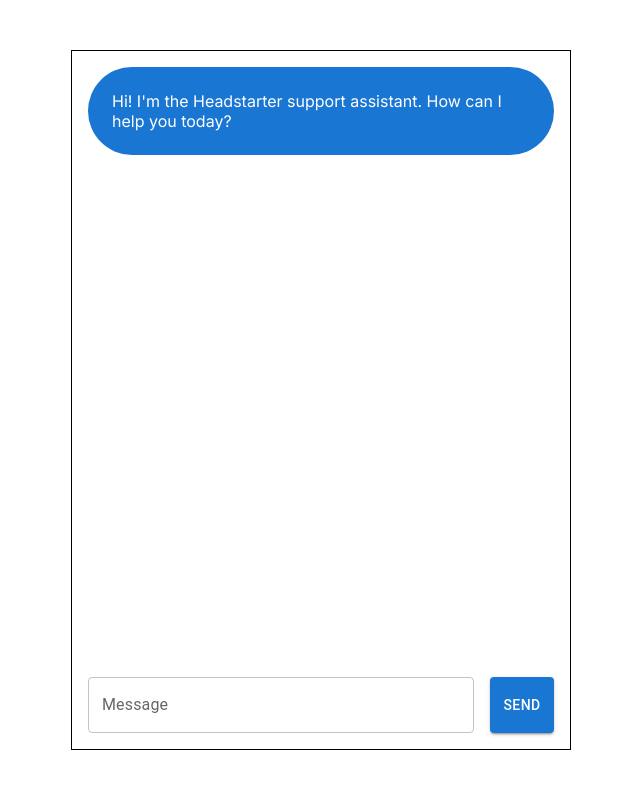
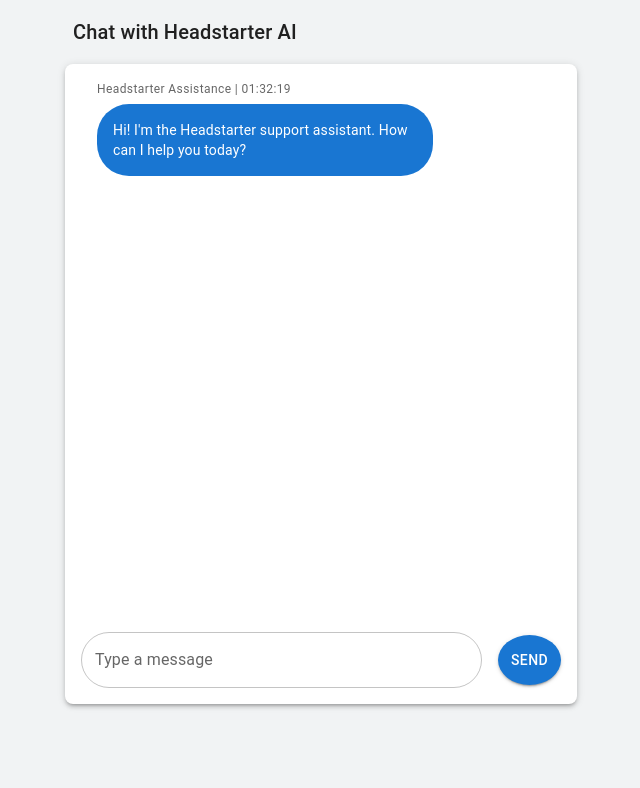
Before and after one commit to NanqiuH/chat_support, a Next.js app: page / in a window 1280 px wide. Shown: the top 788 px of the page, without its empty margins (319-959 px from the left). Built offline with nearby package versions, Linux system fonts and the light colour scheme.

Commit message:
style changed and time added

```diff
--- a/app/page.js
+++ b/app/page.js
@@ -1,30 +1,55 @@
-'use client'
+'use client';
 
-import { Box, Button, Stack, TextField } from '@mui/material'
-import { useState, useEffect, useRef } from 'react'
+import {
+  Box,
+  Button,
+  Stack,
+  TextField,
+  Typography,
+  CircularProgress,
+} from '@mui/material';
+import { useState, useEffect, useRef } from 'react';
+
+// Function to format timestamp
+const formatDate = (date) => {
+  const options = {
+    hour: '2-digit',
+    minute: '2-digit',
+    second: '2-digit',
+    hour12: false,
+  };
+  return date.toLocaleTimeString([], options);
+};
 
 export default function Home() {
   const [messages, setMessages] = useState([
     {
       role: 'assistant',
-      content: "Hi! I'm the Headstarter support assistant. How can I help you today?",
+      content:
+        "Hi! I'm the Headstarter support assistant. How can I help you today?",
+      timestamp: new Date(),
     },
-  ])
+  ]);
 
-  const [message, setMessage] = useState('')
-  const [isLoading, setIsLoading] = useState(false)
-
+  const [message, setMessage] = useState('');
+  const [isLoading, setIsLoading] = useState(false);
 
   const sendMessage = async () => {
-    if (!message.trim()) return;  // Don't send empty messages
-    setIsLoading(true)
+    if (!message.trim()) return; // Don't send empty messages
+    setIsLoading(true);
 
-    setMessage('')
+    const userMessage = {
+      role: 'user',
+      content: message,
+      timestamp: new Date(),
+    };
+
     setMessages((messages) => [
       ...messages,
-      { role: 'user', content: message },
-      { role: 'assistant', content: '' },
-    ])
+      userMessage,
+      { role: 'assistant', content: '', timestamp: new Date() }, // Placeholder for assistant response
+    ]);
+    setMessage('');
 
     try {
       const response = await fetch('/api/chat', {
@@ -32,55 +57,64 @@ export default function Home() {
         headers: {
           'Content-Type': 'application/json',
         },
-        body: JSON.stringify([...messages, { role: 'user', content: message }]),
-      })
+        body: JSON.stringify([...messages, userMessage]),
+      });
 
       if (!response.ok) {
-        throw new Error('Network response was not ok')
+        throw new Error('Network response was not ok');
       }
 
-      const reader = response.body.getReader()
-      const decoder = new TextDecoder()
+      const reader = response.body.getReader();
+      const decoder = new TextDecoder();
 
       while (true) {
-        const { done, value } = await reader.read()
-        if (done) break
-        const text = decoder.decode(value, { stream: true })
+        const { done, value } = await reader.read();
+        if (done) break;
+        const text = decoder.decode(value, { stream: true });
         setMessages((messages) => {
-          let lastMessage = messages[messages.length - 1]
-          let otherMessages = messages.slice(0, messages.length - 1)
+          let lastMessage = messages[messages.length - 1];
+          let otherMessages = messages.slice(0, messages.length - 1);
           return [
             ...otherMessages,
-            { ...lastMessage, content: lastMessage.content + text },
-          ]
-        })
+            {
+              ...lastMessage,
+              content: lastMessage.content + text,
+              timestamp: new Date(),
+            },
+          ];
+        });
       }
     } catch (error) {
-      console.error('Error:', error)
+      console.error('Error:', error);
       setMessages((messages) => [
         ...messages,
-        { role: 'assistant', content: "I'm sorry, but I encountered an error. Please try again later." },
-      ])
+        {
+          role: 'assistant',
+          content:
+            "I'm sorry, but I encountered an error. Please try again later.",
+          timestamp: new Date(),
+        },
+      ]);
     }
-    setIsLoading(false)
-  }
+    setIsLoading(false);
+  };
 
   const handleKeyPress = (event) => {
     if (event.key === 'Enter' && !event.shiftKey) {
-      event.preventDefault()
-      sendMessage()
+      event.preventDefault();
+      sendMessage();
     }
-  }
+  };
 
-  const messagesEndRef = useRef(null)
+  const messagesEndRef = useRef(null);
 
   const scrollToBottom = () => {
-    messagesEndRef.current?.scrollIntoView({ behavior: "smooth" })
-  }
+    messagesEndRef.current?.scrollIntoView({ behavior: 'smooth' });
+  };
 
   useEffect(() => {
-    scrollToBottom()
-  }, [messages])
+    scrollToBottom();
+  }, [messages]);
 
   return (
     <Box
@@ -88,15 +122,32 @@ export default function Home() {
       height="100vh"
       display="flex"
       flexDirection="column"
-      justifyContent="center"
       alignItems="center"
+      justifyContent="flex-start" // Align items to start from the top
+      bgcolor="#f1f3f4"
     >
+      {/* Title at the top left */}
+      <Box
+        width={{ xs: '90%', sm: '80%', md: '60%', lg: '40%' }}
+        textAlign="left"
+        mt={2} // Add some margin from the top
+        ml={2} // Add some margin from the left
+      >
+        <Typography variant="h6" color="textPrimary">
+          Chat with Headstarter AI
+        </Typography>
+      </Box>
+
+      {/* Chat interface */}
       <Stack
         direction={'column'}
-        width="500px"
-        height="700px"
-        border="1px solid black"
+        width={{ xs: '90%', sm: '80%', md: '60%', lg: '40%' }}
+        height="80vh"
+        bgcolor="white"
+        borderRadius={2}
+        boxShadow={3}
         p={2}
+        mt={2} // Add margin to separate title from chat
         spacing={3}
       >
         <Stack
@@ -105,14 +156,41 @@ export default function Home() {
           flexGrow={1}
           overflow="auto"
           maxHeight="100%"
+          sx={{ padding: '0 16px', boxSizing: 'border-box' }}
         >
           {messages.map((message, index) => (
             <Box
               key={index}
+              sx={{
+                display: 'flex',
+                flexDirection: 'column',
+                alignItems:
+                  message.role === 'assistant' ? 'flex-start' : 'flex-end',
+              }}
+            >
+              {/* Label and timestamp for each message */}
+              <Typography
+                variant="caption"
+                color="textSecondary"
+                sx={{
+                  marginBottom: '4px',
+                  textAlign: message.role === 'assistant' ? 'left' : 'right',
+                  width: '100%', // Ensure label takes the full width
+                }}
+              >
+                {message.role === 'assistant'
+                  ? `Headstarter Assistance`
+                  : 'You'}{' '}
+                | {formatDate(message.timestamp)}
+              </Typography>
+
+              {/* Message Bubble */}
+              <Box
                 display="flex"
                 justifyContent={
                   message.role === 'assistant' ? 'flex-start' : 'flex-end'
                 }
+                width="100%"
               >
                 <Box
                   bgcolor={
@@ -121,33 +199,55 @@ export default function Home() {
                       : 'secondary.main'
                   }
                   color="white"
-                borderRadius={16}
-                p={3}
+                  borderRadius={8}
+                  p={2}
+                  sx={{
+                    maxWidth: '75%',
+                    wordWrap: 'break-word',
+                  }}
                 >
-                {message.content}
+                  <Typography variant="body2">{message.content}</Typography>
+                </Box>
               </Box>
             </Box>
           ))}
           <div ref={messagesEndRef} />
         </Stack>
-        <Stack direction={'row'} spacing={2}>
+        <Stack direction={'row'} spacing={2} alignItems="center">
           <TextField
-            label="Message"
+            label="Type a message"
             fullWidth
             value={message}
             onChange={(e) => setMessage(e.target.value)}
             onKeyPress={handleKeyPress}
             disabled={isLoading}
+            variant="outlined"
+            multiline
+            rows={1}
+            sx={{
+              '& .MuiOutlinedInput-root': {
+                borderRadius: '50px',
+              },
+            }}
           />
           <Button
             variant="contained"
             onClick={sendMessage}
             disabled={isLoading}
+            sx={{
+              minWidth: 50,
+              minHeight: 50,
+              borderRadius: '50%',
+            }}
           >
-            {isLoading ? 'Sending...' : 'Send'}
+            {isLoading ? (
+              <CircularProgress size={24} color="inherit" />
+            ) : (
+              'Send'
+            )}
           </Button>
         </Stack>
       </Stack>
     </Box>
-  )
+  );
 }
```
Lines whose indentation alone changed are shown as unchanged.
